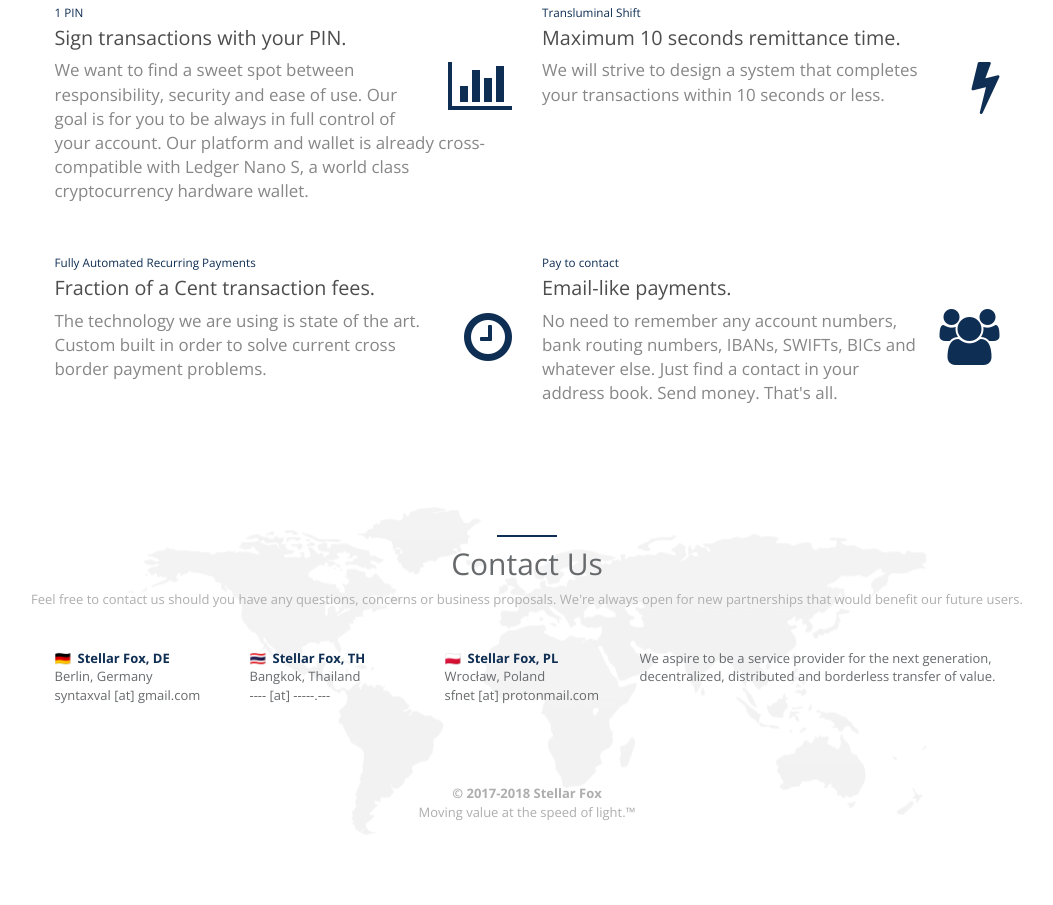
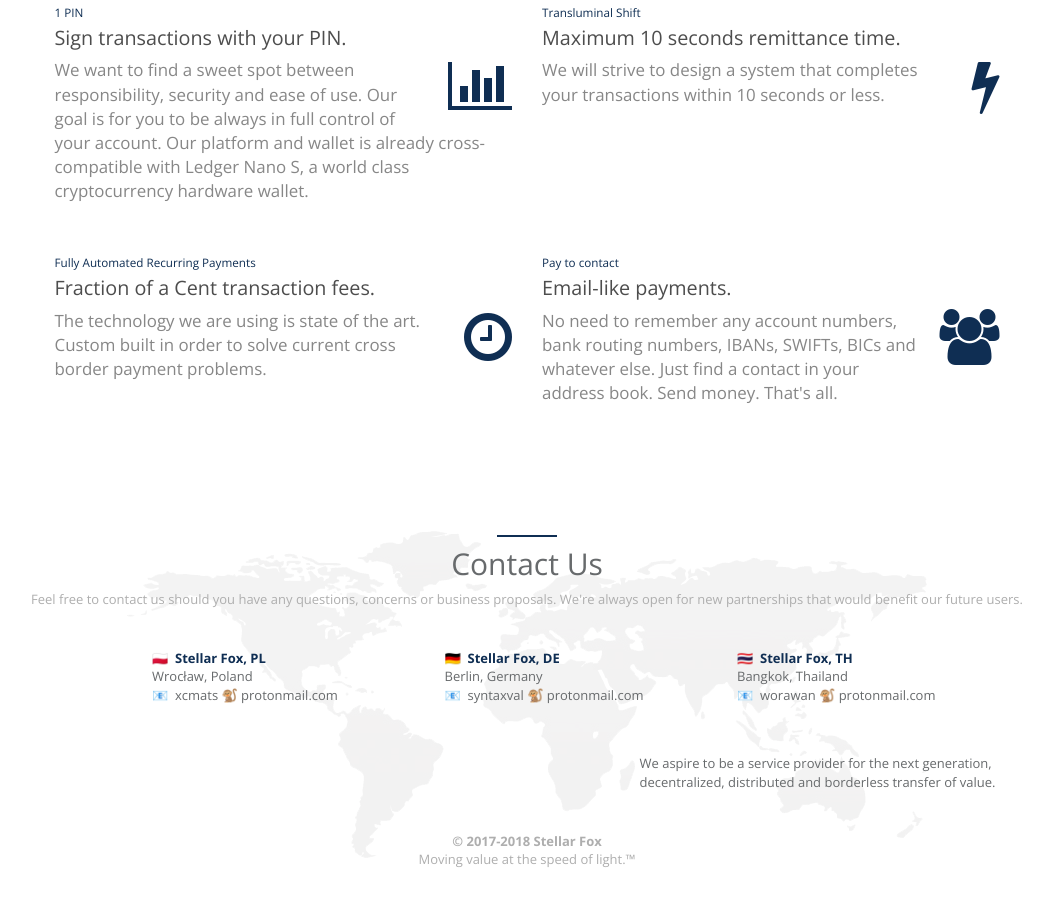
Before and after one commit to stellar-fox/landing, a plain HTML site: page index.html in a window 1280 px wide. Shown: the part 3783-4688 px from the top of the page, without its empty margins (113-1166 px from the left). Before the commit the page ends 4645 px from the top, so only its background shows below. Drawn offline with nearby package versions, Linux system fonts and the light colour scheme.

Commit message:
Updated e-mail addressed.

```diff
--- a/index.html
+++ b/index.html
@@ -419,35 +419,37 @@
             </div>
         </div>
         <div class="row m-b-lg">
-            <div class="col-lg-1">&nbsp;</div>
-            <div class="col-lg-2">
+            <div class="col-lg-3 col-lg-offset-2">
+                <address>
+                    <strong><span class="navy">🇵🇱&nbsp;&nbsp;Stellar Fox, PL</span></strong><br/>
+                    Wrocław, Poland<br/>
+                    📧&nbsp;&nbsp;xcmats 🐒 protonmail.com
+                </address>
+            </div>
+            <div class="col-lg-3">
                 <address>
                     <strong><span class="navy">🇩🇪&nbsp;&nbsp;Stellar Fox, DE</span></strong><br/>
                     Berlin, Germany<br/>
-                    syntaxval [at] gmail.com
+                    📧&nbsp;&nbsp;syntaxval 🐒 protonmail.com
                 </address>
             </div>
-            <div class="col-lg-2">
+            <div class="col-lg-3">
               <address>
                     <strong><span class="navy">🇹🇭&nbsp;&nbsp;Stellar Fox, TH</span></strong><br/>
                     Bangkok, Thailand<br/>
-                    ---- [at] -----.---
+                    📧&nbsp;&nbsp;worawan 🐒 protonmail.com
               </address>
             </div>
-            <div class="col-lg-2">
-                <address>
-                    <strong><span class="navy">🇵🇱&nbsp;&nbsp;Stellar Fox, PL</span></strong><br/>
-                    Wrocław, Poland<br/>
-                    sfnet [at] protonmail.com
-                </address>
-                </div>
-            <div class="col-lg-4">
+
+        </div>
+
+        <div class="row">
+            <div class="col-lg-4 col-lg-offset-7">
                 <p class="text-color">
                     We aspire to be a service provider for the next generation, decentralized,
                     distributed and borderless transfer of value.
                 </p>
             </div>
-            <div class="col-lg-1">&nbsp;</div>
         </div>
 
         <div class="row">
```
